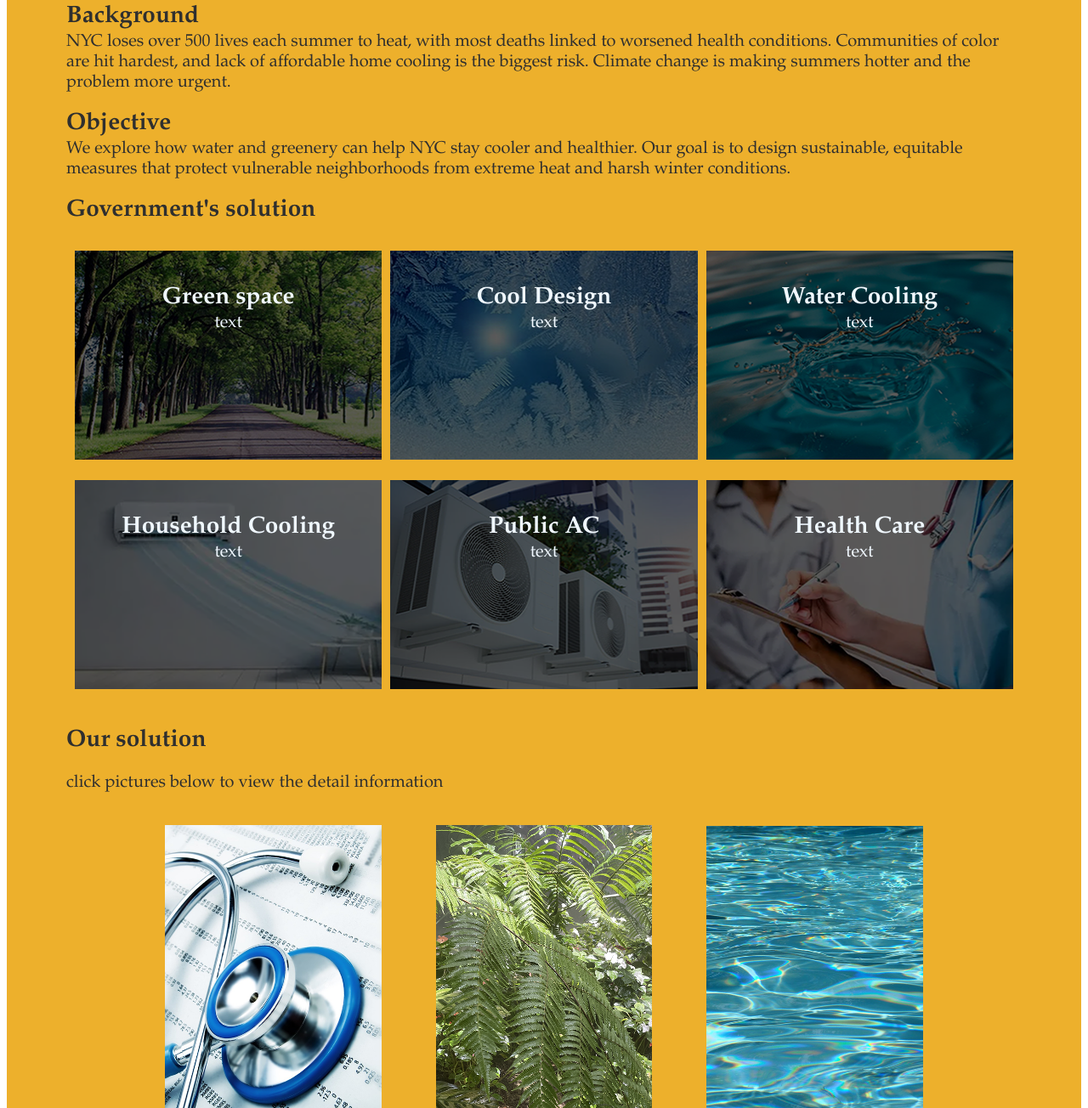
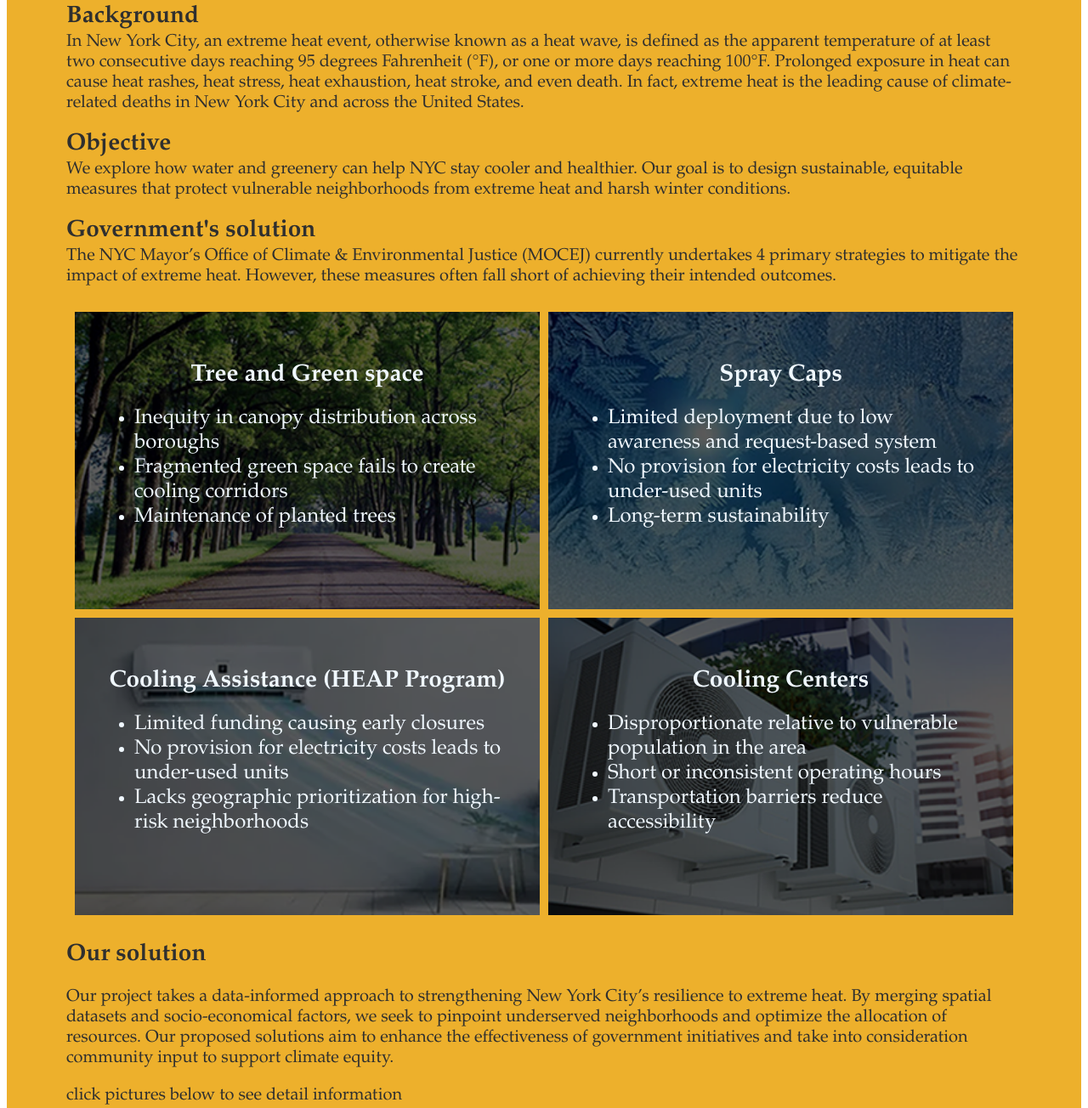
Before and after one commit to kioiku-ishisho/nyhc, a plain HTML site: page index.html in a window 1280 px wide. Shown: the part 2031-3335 px from the top of the page at 85% size. Drawn offline with Linux system fonts and the light colour scheme.

Commit message:
finish problem part

```diff
--- a/index.html
+++ b/index.html
@@ -34,29 +34,51 @@
 
 	<div class="problem">
 	  <h2>Heat Damage in New York City</h2>
-		<p><strong>Background</strong><br>
-NYC loses over 500 lives each summer to heat, with most deaths linked to worsened health conditions. Communities of color are hit hardest, and lack of affordable home cooling is the biggest risk. Climate change is making summers hotter and the problem more urgent.</p>
+		<p><strong>Background</strong><br>In New York City, an extreme heat event, otherwise known as a heat wave, is defined as the apparent temperature of at least two consecutive days reaching 95 degrees Fahrenheit (°F), or one or more days reaching 100°F.
+Prolonged exposure in heat can cause heat rashes, heat stress, heat exhaustion, heat stroke, and even death. In fact, extreme heat is the leading cause of climate-related deaths in New York City and across the United States.
+</p>
         <p><strong>Objective</strong><br>
           We explore how water and greenery can help NYC stay cooler and healthier. Our goal is to design sustainable, equitable measures that protect vulnerable neighborhoods from extreme heat and harsh winter conditions.</p>
-		<p><strong>Government's solution</strong></p>
+		<p><strong>Government's solution</strong><br>The NYC Mayor’s Office of Climate & Environmental Justice (MOCEJ) currently undertakes 4 primary strategies to mitigate the impact of extreme heat. However, these measures often fall short of achieving their intended outcomes. </p>
 
 	  <table width="100%" border="0" align="center" cellpadding="0" cellspacing="10" class="gov_solution">
 		  <tbody style="text-align: center">
 		    <tr>
-		      <td valign="top" class="greenspace"><br><p><strong>Green space</strong><br>text</p></td>
-		      <td valign="top" class="cooldesign"><br><p><strong>Cool Design</strong><br>text</p></td>
-		      <td valign="top" class="watercooling"><br><p><strong>Water Cooling</strong><br>text</p></td>
+		      <td valign="top" class="greenspace"><br><br>
+		        <p><strong>Tree and Green space</strong><br><ul>
+				<li>Inequity in canopy distribution across boroughs</li>
+				<li>Fragmented green space fails to create cooling corridors</li>
+				<li>Maintenance of planted trees</li>
+				</ul></p></td>
+		      <td valign="top" class="cooldesign"><br><br>
+		      <p><strong>Spray Caps</strong><br><ul>
+				<li>Limited deployment due to low awareness and request-based system</li>
+				<li>No provision for electricity costs leads to under-used units</li>
+				<li>Long-term sustainability
+</li>
+				</ul></p></td>
 	        </tr>
 		    <tr>
-		      <td valign="top" class="householdcooling"><br><p><strong>Household Cooling</strong><br>text</p></td>
-		      <td valign="top" class="publicac"><br><p><strong>Public AC</strong><br>text</p></td>
-		      <td valign="top" class="healthcare"><br><p><strong>Health Care</strong><br>text</p></td>
+		      <td valign="top" class="householdcooling"><br><br><p><strong>Cooling Assistance (HEAP Program)</strong><br>
+			<ul>
+				<li>Limited funding causing early closures</li>
+				<li>No provision for electricity costs leads to under-used units</li>
+				<li>Lacks geographic prioritization for high-risk neighborhoods</li>
+				</ul>
+		      </p></td>
+		      <td valign="top" class="publicac"><br><br>
+		      <p><strong>Cooling Centers</strong><br><ul>
+				<li>Disproportionate relative to vulnerable population in the area</li>
+				<li>Short or inconsistent operating hours</li>
+				<li>Transportation barriers reduce accessibility</li>
+				</ul></p></td>
 	        </tr>
 	      </tbody>
 	  </table>
 
 		<p><strong>Our solution</strong></p>
-		<p>click pictures below to view the detail information</p>
+		<p>Our project takes a data-informed approach to strengthening New York City’s resilience to extreme heat. By merging spatial datasets and socio-economical factors, we seek to pinpoint underserved neighborhoods and optimize the allocation of resources. Our proposed solutions aim to enhance the effectiveness of government initiatives and take into consideration community input to support climate equity.</p>
+	  <p>click pictures below to see detail information</p>
 
 		<table width="85%" height="400" border="0" align="center" cellpadding="0" cellspacing="0" class="our_solution">
   <tbody style="text-align: center">
--- a/style.css
+++ b/style.css
@@ -102,17 +102,28 @@ header {
 }
 
 .gov_solution td {
-	height: 260px;
-	width: 33%;
+	height: 350px;
+	width: 50%;
 	background-repeat: no-repeat;
+	background-size:cover;
+	background-position:center;
 }
 
-.gov_solution p,.gov_solution strong {
+.gov_solution p,.gov_solution strong,.gov_solution li {
 	color:aliceblue;
 	transition: color 0.3s ease, transform 0.3s ease;
 }
 
-.gov_solution td:hover p,.gov_solution td:hover strong {
+ul {
+	padding: 0 40px 0 70px;
+}
+
+li {
+	text-align:left;
+	font-size: 24px;
+}
+
+.gov_solution td:hover p,.gov_solution td:hover strong,.gov_solution td:hover li {
   color: #ffeb99;
   transform: translateY(-8px);
 }
```
